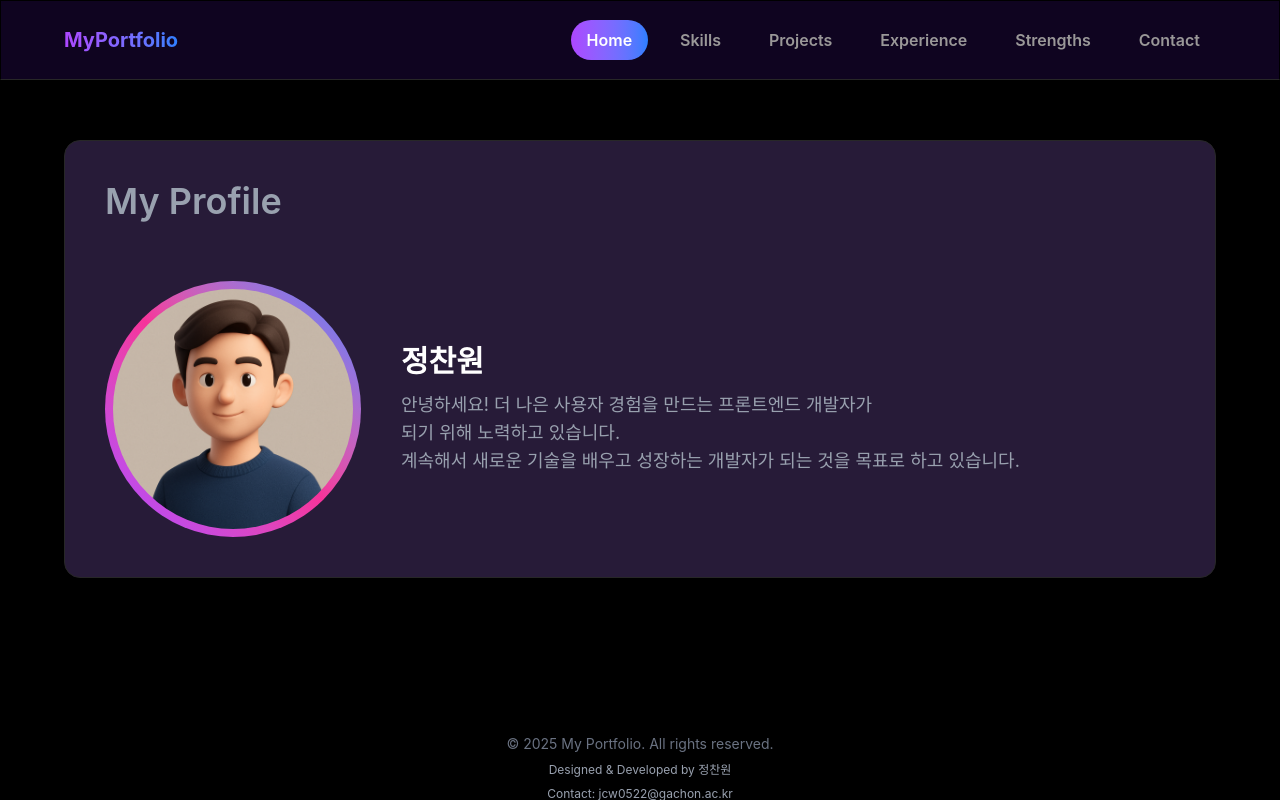
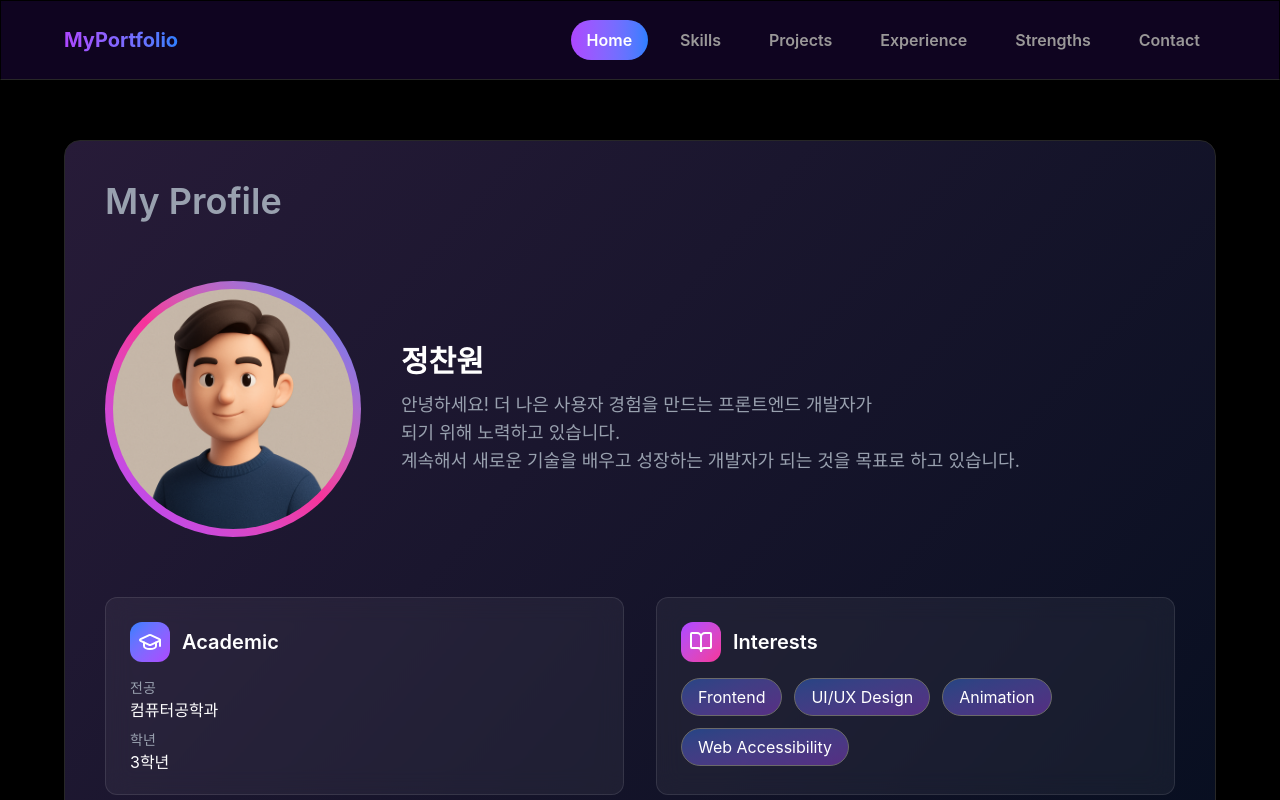
Before and after one commit to JeongCW0522/Portfolio, a React (Vite) app: page / in a window 1280 px wide. Built offline with nearby package versions, Linux system fonts and the light colour scheme.

Commit message:
feat: 소개 프로필 UI 구현

```diff
--- a/src/App.jsx
+++ b/src/App.jsx
@@ -14,7 +14,7 @@ export default function App() {
     <BrowserRouter>
       <Header />
 
-      <div className="bg-black h-screen pt-20">
+      <div className="bg-black min-h-screen pt-20">
         <Routes>
           <Route path="/" element={<Index />} />
           <Route path="/tachStack" element={<TechStack />} />
--- a/src/components/Index.jsx
+++ b/src/components/Index.jsx
@@ -1,5 +1,13 @@
 import { motion } from "framer-motion";
 import profileImg from "../assets/profile.png";
+import {
+  GraduationCap,
+  BookOpen,
+  BookText,
+  Goal,
+  Briefcase,
+} from "lucide-react";
+import { interestItems } from "../data/indexData";
 
 const Index = () => {
   return (
@@ -9,7 +17,7 @@ const Index = () => {
       transition={{ duration: 0.4, ease: "easeOut" }}
     >
       <div className="flex justify-center items-start p-15">
-        <div className="w-full max-w-6xl p-10 bg-[#271b38] border border-[#272727] rounded-2xl">
+        <div className="w-full max-w-6xl p-10 bg-linear-to-br from-[#271b38] to-[rgb(1,11,26)] border border-[#272727] rounded-2xl">
           <h1 className="text-4xl font-semibold text-gray-400 mb-15">
             My Profile
           </h1>
@@ -32,6 +40,135 @@ const Index = () => {
               </p>
             </div>
           </div>
+          <div className="grid grid-cols-1 md:grid-cols-2 gap-8 mt-15">
+            <div className="p-6 rounded-xl bg-white/5 border border-white/10 backdrop-blur-md transition-all duration-300 hover:-translate-y-1 hover:scale-103 hover:border-purple-500">
+              <div className="flex items-center gap-3 mb-4">
+                <div className="bg-linear-to-br from-blue-500 to-purple-500 rounded-xl p-2 text-white">
+                  <GraduationCap />
+                </div>
+                <h2 className="text-white text-xl font-semibold">Academic</h2>
+              </div>
+              <p className="text-gray-400 text-sm mb-1">전공</p>
+              <p className="text-white mb-3">컴퓨터공학과</p>
+              <p className="text-gray-400 text-sm mb-1">학년</p>
+              <p className="text-white">3학년</p>
+            </div>
+
+            <div className="p-6 rounded-xl bg-white/5 border border-white/10 backdrop-blur-md transition-all duration-300 hover:-translate-y-1 hover:scale-103 hover:border-pink-500">
+              <div className="flex items-center gap-3 mb-4">
+                <div className="bg-linear-to-br from-purple-500 to-pink-500 rounded-xl p-2 text-white">
+                  <BookOpen />
+                </div>
+                <h2 className="text-white text-xl font-semibold">Interests</h2>
+              </div>
+
+              <div className="flex flex-wrap gap-3">
+                {interestItems.map((item) => (
+                  <span
+                    key={item}
+                    className="px-4 py-2.5 text-white rounded-full bg-linear-to-br from-blue-500/40 to-purple-500/40 border border-[#6b6a6a] hover:scale-110 transition duration-300"
+                  >
+                    {item}
+                  </span>
+                ))}
+              </div>
+            </div>
+
+            <div className="p-6 rounded-xl bg-white/5 border border-white/10 backdrop-blur-md transition-all duration-300 hover:-translate-y-1 hover:scale-103 hover:border-green-300">
+              <div className="flex items-center gap-3 mb-4">
+                <div className="bg-linear-to-br from-green-300 to-green-600 rounded-xl p-2 text-white">
+                  <BookText />
+                </div>
+                <h2 className="text-white text-xl font-semibold">Learning</h2>
+              </div>
+
+              <ul className="space-y-3 text-white">
+                <li className="flex items-center gap-3 transform transition-transform duration-300 hover:translate-x-2">
+                  <div className="w-1 h-7 bg-blue-400 rounded-full" />
+                  <span>React & TypeScript</span>
+                </li>
+                <li className="flex items-center gap-3 transform transition-transform duration-300 hover:translate-x-2">
+                  <div className="w-1 h-7 bg-green-400 rounded-full" />
+                  <span>Node.js & Express</span>
+                </li>
+                <li className="flex items-center gap-3 transform transition-transform duration-300 hover:translate-x-2">
+                  <div className="w-1 h-7 bg-orange-400 rounded-full" />
+                  <span>Cloud Native</span>
+                </li>
+              </ul>
+            </div>
+
+            <div className="p-6 rounded-xl bg-white/5 border border-white/10 backdrop-blur-md transition-all duration-300 hover:-translate-y-1 hover:scale-103 hover:border-orange-400">
+              <div className="flex items-center gap-3 mb-4">
+                <div className="bg-linear-to-br from-orange-400 to-orange-600 rounded-xl p-2 text-white">
+                  <Goal />
+                </div>
+                <h2 className="text-white text-xl font-semibold">Next Goals</h2>
+              </div>
+
+              <ul className="space-y-3 text-white">
+                <li className="flex items-center gap-3 transform transition-transform duration-300 hover:translate-x-2">
+                  <div className="w-1 h-7 bg-blue-400 rounded-full" />
+                  <span>Next.js</span>
+                </li>
+                <li className="flex items-center gap-3 transform transition-transform duration-300 hover:translate-x-2">
+                  <div className="w-1 h-7 bg-green-400 rounded-full" />
+                  <span>Three.js</span>
+                </li>
+                <li className="flex items-center gap-3 transform transition-transform duration-300 hover:translate-x-2">
+                  <div className="w-1 h-7 bg-orange-400 rounded-full" />
+                  <span>Flutter</span>
+                </li>
+                <li className="flex items-center gap-3 transform transition-transform duration-300 hover:translate-x-2">
+                  <div className="w-1 h-7 bg-pink-400 rounded-full" />
+                  <span>Dokcer</span>
+                </li>
+              </ul>
+            </div>
+
+            <div className="p-6 rounded-xl bg-white/5 border border-white/10 backdrop-blur-md transition-all duration-300 hover:-translate-y-1 hover:scale-103 hover:border-blue-400">
+              <div className="flex items-center gap-3 mb-4">
+                <div className="bg-linear-to-br from-blue-600 to-blue-400 rounded-xl p-2 text-white">
+                  <Briefcase />
+                </div>
+                <h2 className="text-white text-xl font-semibold">
+                  Career Goals
+                </h2>
+              </div>
+
+              <ul className="space-y-3 text-white">
+                <li className="flex flex-col transform transition-transform duration-300 hover:translate-x-2">
+                  <div className="flex items-center gap-3">
+                    <div className="w-3 h-3 bg-blue-400 rounded-full" />
+                    <span className="text-lg">풀스택 개발자</span>
+                  </div>
+                  <span className="ml-6 text-sm text-gray-400 break-keep">
+                    프론트엔드와 백엔드를 모두 다룰줄 아는 개발자
+                  </span>
+                </li>
+                <li className="flex flex-col transform transition-transform duration-300 hover:translate-x-2">
+                  <div className="flex items-center gap-3">
+                    <div className="w-3 h-3 bg-blue-400 rounded-full" />
+                    <span className="text-lg">Frontend Developer</span>
+                  </div>
+                  <span className="ml-6 text-sm text-gray-400 break-keep">
+                    애니메이션 기능도 자유자재로 다루며 사용자 경험에 다양성을
+                    줄 수 있는 프론트엔드 개발자
+                  </span>
+                </li>
+                <li className="flex flex-col transform transition-transform duration-300 hover:translate-x-2">
+                  <div className="flex items-center gap-3">
+                    <div className="w-3 h-3 bg-blue-400 rounded-full" />
+                    <span className="text-lg">DevOps</span>
+                  </div>
+                  <span className="ml-6 text-sm text-gray-400 break-keep">
+                    도커나 쿠버네티스와 같은 툴을 이용한 DevOps 기술을 갖춘
+                    개발자
+                  </span>
+                </li>
+              </ul>
+            </div>
+          </div>
         </div>
       </div>
     </motion.div>
--- /dev/null
+++ b/src/components/IndexPage/InfoCard.jsx
@@ -0,0 +1,23 @@
+import clsx from "clsx";
+
+const InfoCard = ({ icon, title, children, hoverColor }) => {
+  return (
+    <div
+      className={clsx(
+        "p-6 rounded-xl bg-white/5 border border-white/10 backdrop-blur-md transition-all duration-300 hover:-translate-y-1 hover:scale-105",
+        `hover:border-${hoverColor}`
+      )}
+    >
+      <div className="flex items-center gap-3 mb-4">
+        <div className="bg-linear-to-br from-blue-500 to-purple-500 rounded-xl p-2 text-white">
+          {icon}
+        </div>
+        <h2 className="text-white text-xl font-semibold">{title}</h2>
+      </div>
+
+      {children}
+    </div>
+  );
+};
+
+export default InfoCard;
--- /dev/null
+++ b/src/components/ui/IndexCard.jsx
@@ -0,0 +1,9 @@
+const IndexCard = ({ children }) => {
+  return (
+    <div className="p-6 rounded-xl bg-white/5 border border-white/10 shadow-lg backdrop-blur-md">
+      <div className="flex items-center gap-3 mb-4">{children}</div>
+    </div>
+  );
+};
+
+export default IndexCard;
--- /dev/null
+++ b/src/data/indexData.js
@@ -0,0 +1,6 @@
+export const interestItems = [
+  "Frontend",
+  "UI/UX Design",
+  "Animation",
+  "Web Accessibility",
+];
```
Also changed, not shown: src/components/IndexPage/CareerCard.jsx (added), src/components/IndexPage/ProfileCard.jsx (added).
